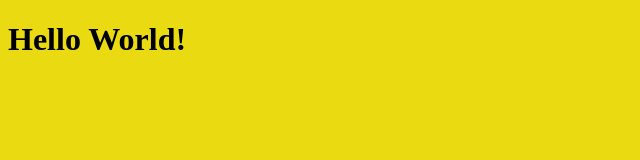
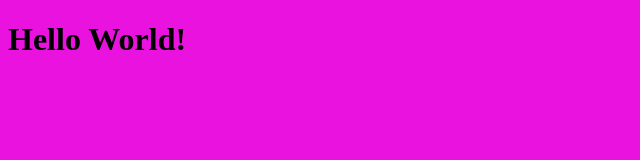
Before and after one commit to jcsummerville/executive, a plain HTML site: page index.html in a window 1280 px wide. Shown: the whole page, without its empty margins (0-640 px from the left). Drawn offline with Linux system fonts and the light colour scheme.

Commit message:
commit 2 pink and Y

```diff
--- a/index.html
+++ b/index.html
@@ -6,7 +6,7 @@
     <meta name="viewport" content="width=device-width, initial-scale=1.0">
     <title>Document</title>
 </head>
-<body style="background-color:rgb(233, 218, 18);">
+<body style="background-color:rgb(233, 18, 222);">
     <h1>Hello World!</h1>
 </body>
 </html>
```
Also changed, not shown: README.txt.
